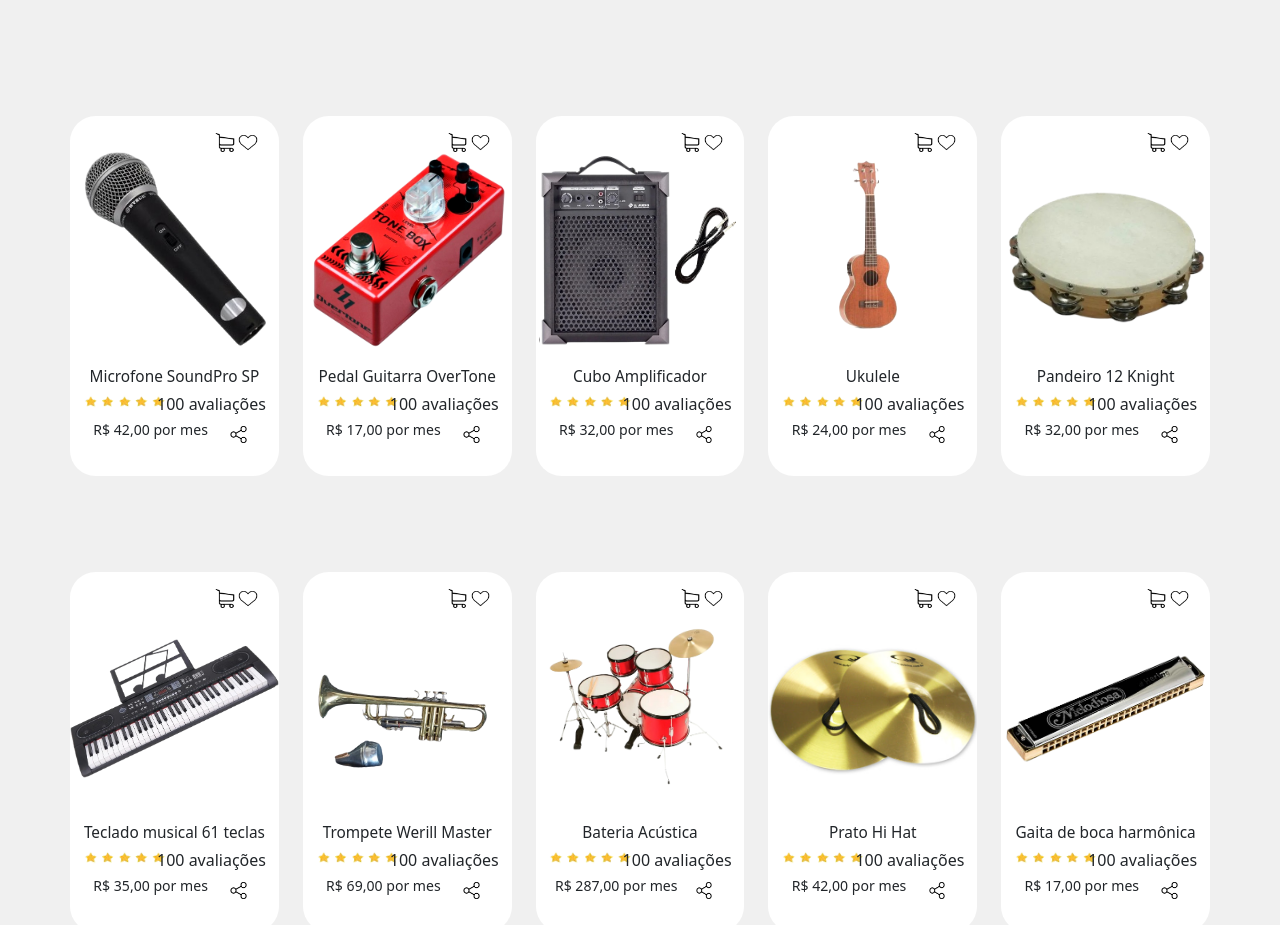
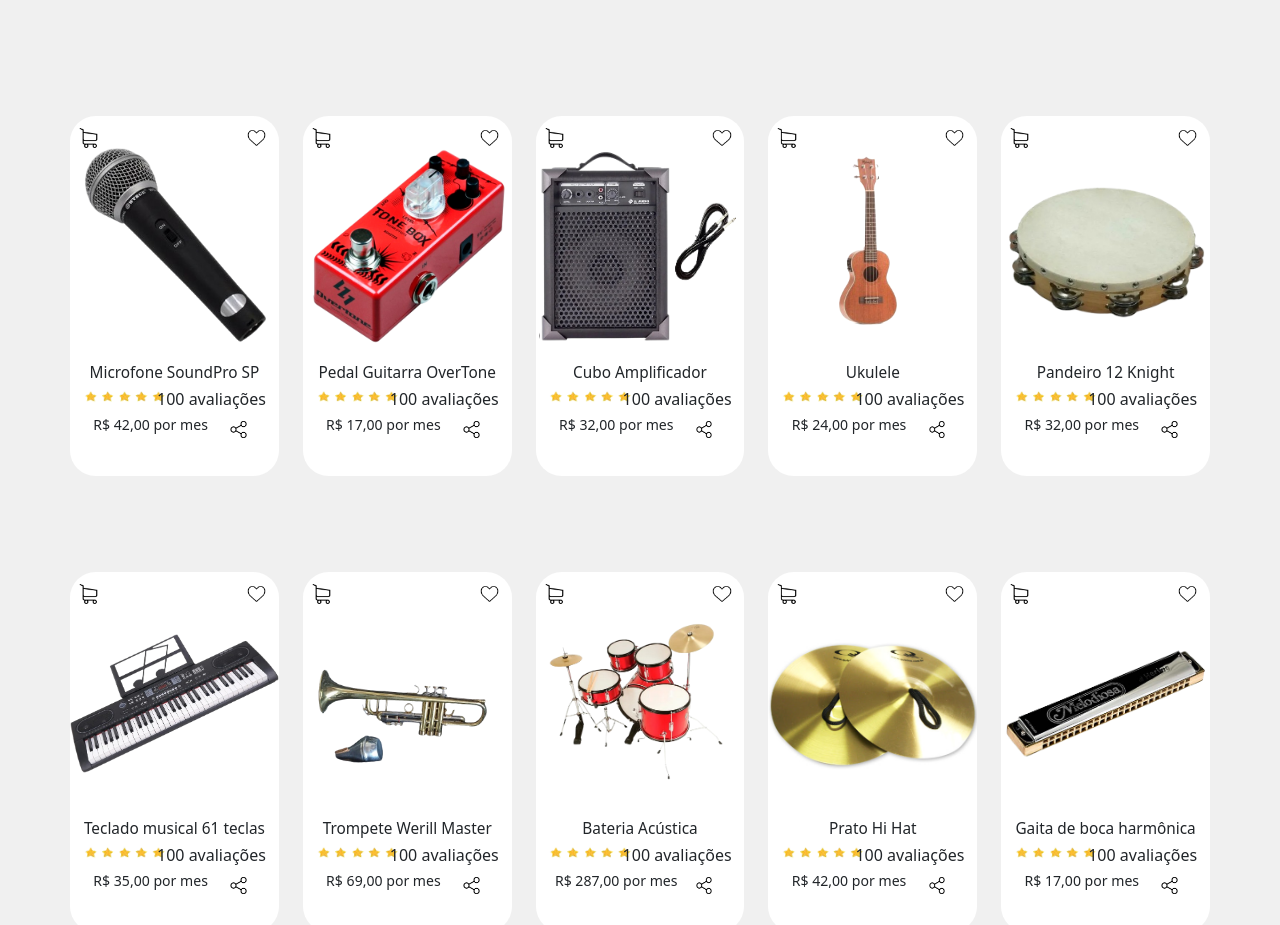
Before and after one commit to spricigom/BeatHub, a Vue app: page /Inicio in a window 1280 px wide. Shown: the part 1480-2405 px from the top of the page. Built offline with nearby package versions, Linux system fonts and the light colour scheme; a web font is replaced by a local one.

Commit message:
FEAT: posicionamento do carrinho e do coração ajustados

```diff
--- a/src/views/InicioView.vue
+++ b/src/views/InicioView.vue
@@ -573,9 +573,11 @@
 }
 
 .compra-e-coracao_produto {
-    position: relative;
-    left: 5vw;
     margin-top: 1vw;
+    display: flex;
+    justify-content: space-between;
+    padding-left:.7vw ;
+    padding-right: .7vw;
 }
 
 .compra-e-coracao_produto .icones {
```
